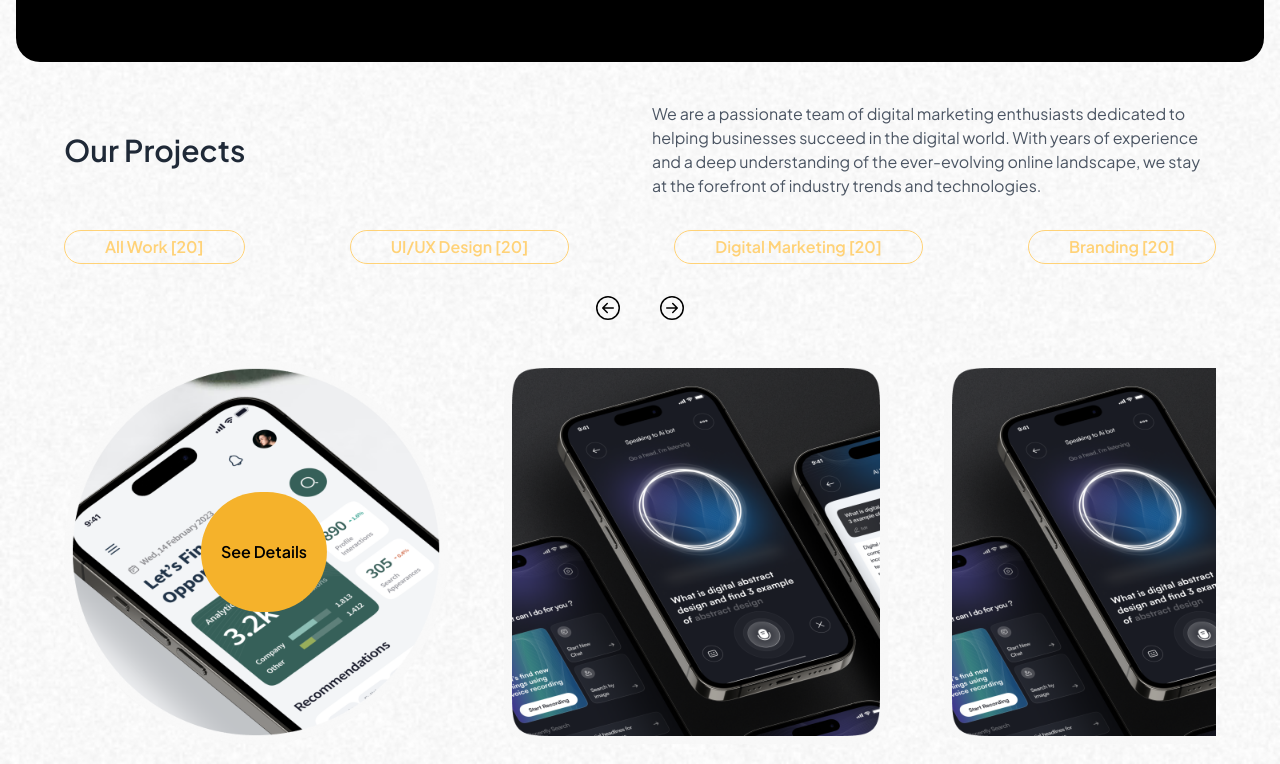
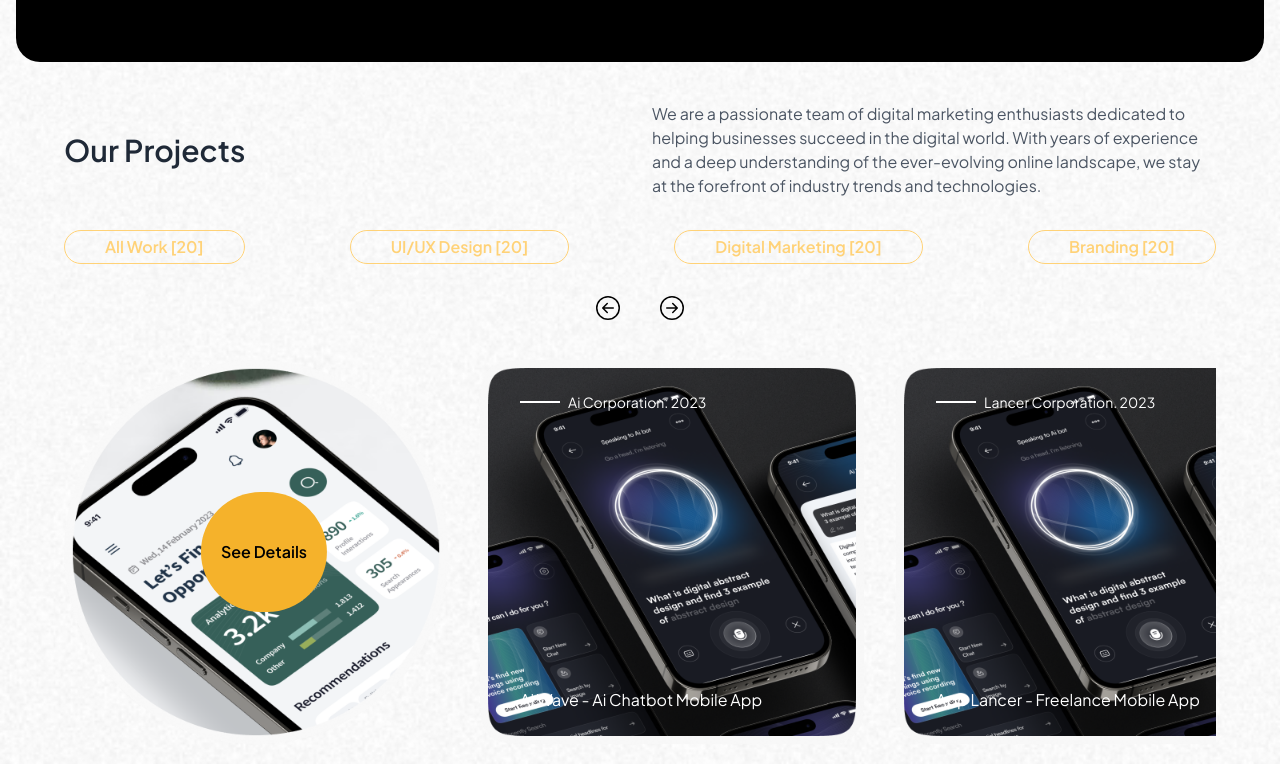
Before and after one commit to 7vTr0x7/ZoomTech, a React (Vite) app in the folder frontend/: page / in a window 1280 px wide. Shown: the part 1123-1887 px from the top of the page. Built offline with nearby package versions, Linux system fonts and the light colour scheme.

Commit message:
feat: Projects

```diff
--- a/frontend/src/components/home/Projects.jsx
+++ b/frontend/src/components/home/Projects.jsx
@@ -41,7 +41,7 @@ const Projects = () => {
         <BsArrowRightCircle />
       </div>
 
-      <div className="flex items-center overflow-x-auto mt-10 scrollbar-hide space-x-6 sm:space-x-10">
+      <div className="flex items-center overflow-x-auto mt-10 scrollbar-hide space-x-3 sm:space-x-4">
         <div className="relative inline-block min-w-[300px] sm:min-w-[400px]">
           <img
             alt="image"
@@ -65,6 +65,13 @@ const Projects = () => {
             src={dribbleShot1}
             className="h-72 sm:h-96 object-cover"
           />
+          <div className="absolute text-sm top-8 left-10 text-white flex items-center gap-2">
+            <div className="h-[2px] w-10 bg-[#FFFFFF]"></div>
+            <p>Ai Corporation. 2023</p>
+          </div>
+          <div className="absolute bottom-8 left-10 text-white flex items-center gap-2">
+            <p>Ai Wave - Ai Chatbot Mobile App</p>
+          </div>
         </div>
         <div className="relative inline-block min-w-[300px] sm:min-w-[400px]">
           <img
@@ -72,6 +79,13 @@ const Projects = () => {
             src={dribbleShot1}
             className="h-72 sm:h-96 object-cover"
           />
+          <div className="absolute text-sm top-8 left-10 text-white flex items-center gap-2">
+            <div className="h-[2px] w-10 bg-[#FFFFFF]"></div>
+            <p>Lancer Corporation. 2023</p>
+          </div>
+          <div className="absolute bottom-8 left-10 text-white flex items-center gap-2">
+            <p>App Lancer - Freelance Mobile App</p>
+          </div>
         </div>
         <div className="relative inline-block min-w-[300px] sm:min-w-[400px]">
           <img
```
